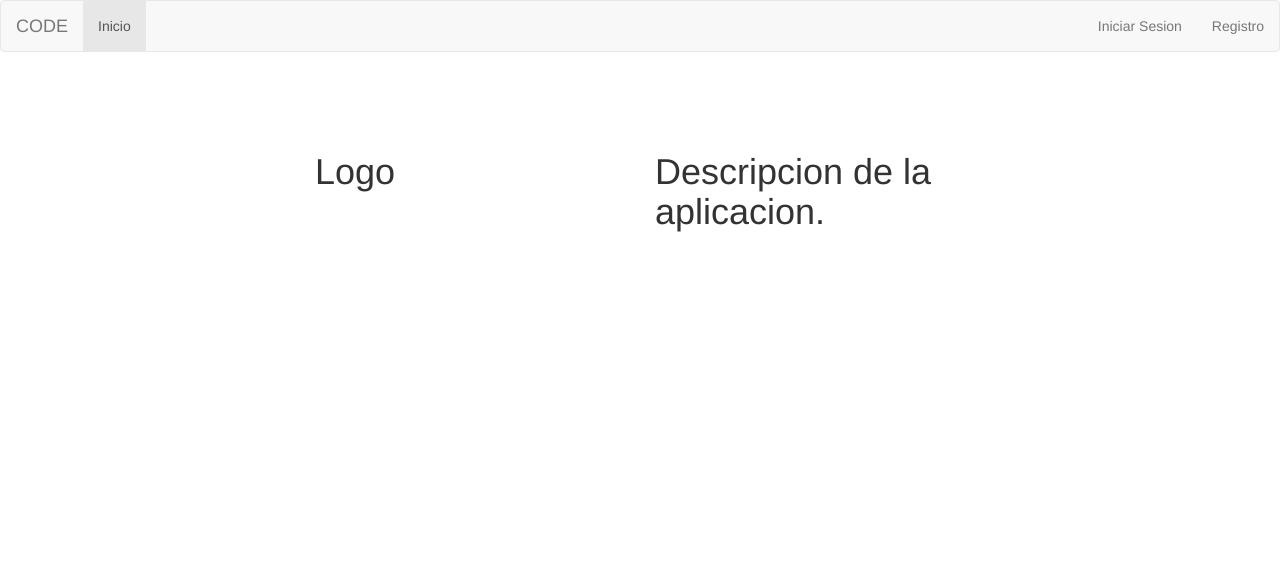
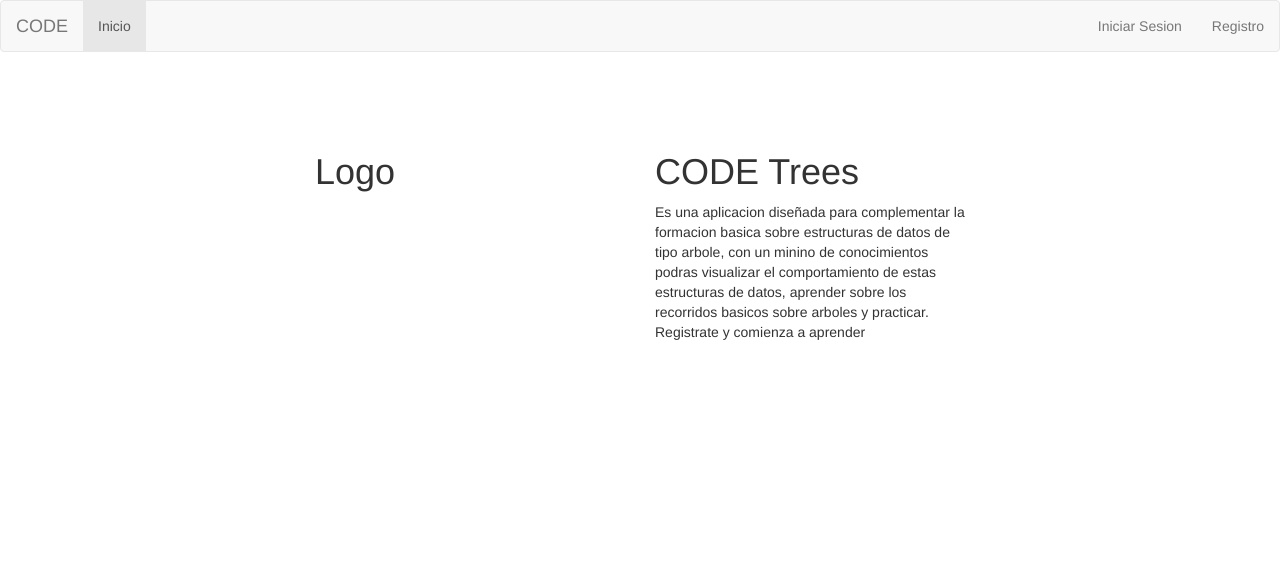
Before and after one commit to beimarhuarachi/CODE, a PHP site: page / in a window 1280 px wide. Shown: the top 582 px of the page. Run offline with PHP 8.4, Linux system fonts and the light colour scheme.

Commit message:
avances index

```diff
--- a/index.php
+++ b/index.php
@@ -132,7 +132,8 @@ $usuario = $_SESSION['user'];
       		</div>
       		<div class="col-sm-6">
       			<br><br><br>
-      			<h1>Descripcion de la aplicacion.</h1>
+      			<h1>CODE Trees</h1>
+               <p>Es una aplicacion diseñada para complementar la formacion basica sobre estructuras de datos de tipo arbole, con un minino de conocimientos podras visualizar el comportamiento de estas estructuras de datos, aprender sobre los recorridos basicos sobre arboles y practicar.<br>Registrate y comienza a aprender</p>
       		</div>
       	</div>
       </div>
```
